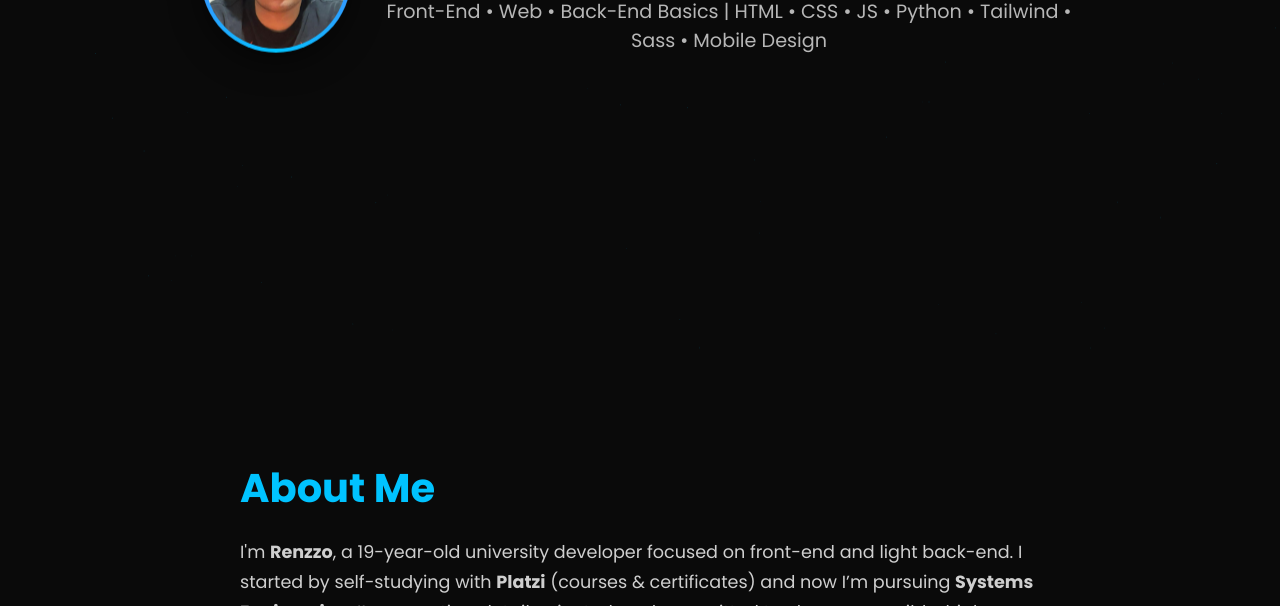
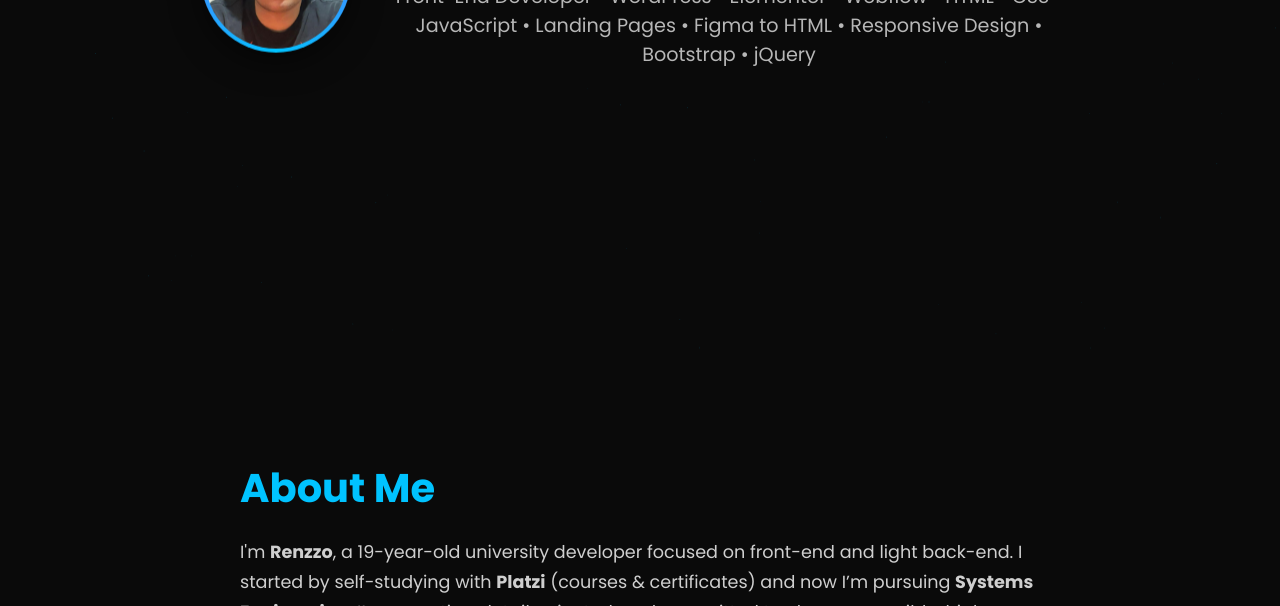
Before and after one commit to RenzzoGG/renzzo-portafolio, a plain HTML site: page index.html in a window 1280 px wide. Shown: the part 494-1100 px from the top of the page. Drawn offline with nearby package versions, Linux system fonts and the light colour scheme.

Commit message:
Nuevo hero-subtitle

```diff
--- a/index.html
+++ b/index.html
@@ -23,7 +23,7 @@
       <div class="hero-text">
         <h2 class="hero-title">Hi, I'm Renzzo</h2>
         <p class="hero-subtitle">
-          Front-End • Web • Back-End Basics | HTML • CSS • JS • Python • Tailwind • Sass • Mobile Design
+          Front-End Developer • WordPress • Elementor • Webflow • HTML • CSS • JavaScript • Landing Pages • Figma to HTML • Responsive Design • Bootstrap • jQuery
         </p>
       </div>
     </div>
```
